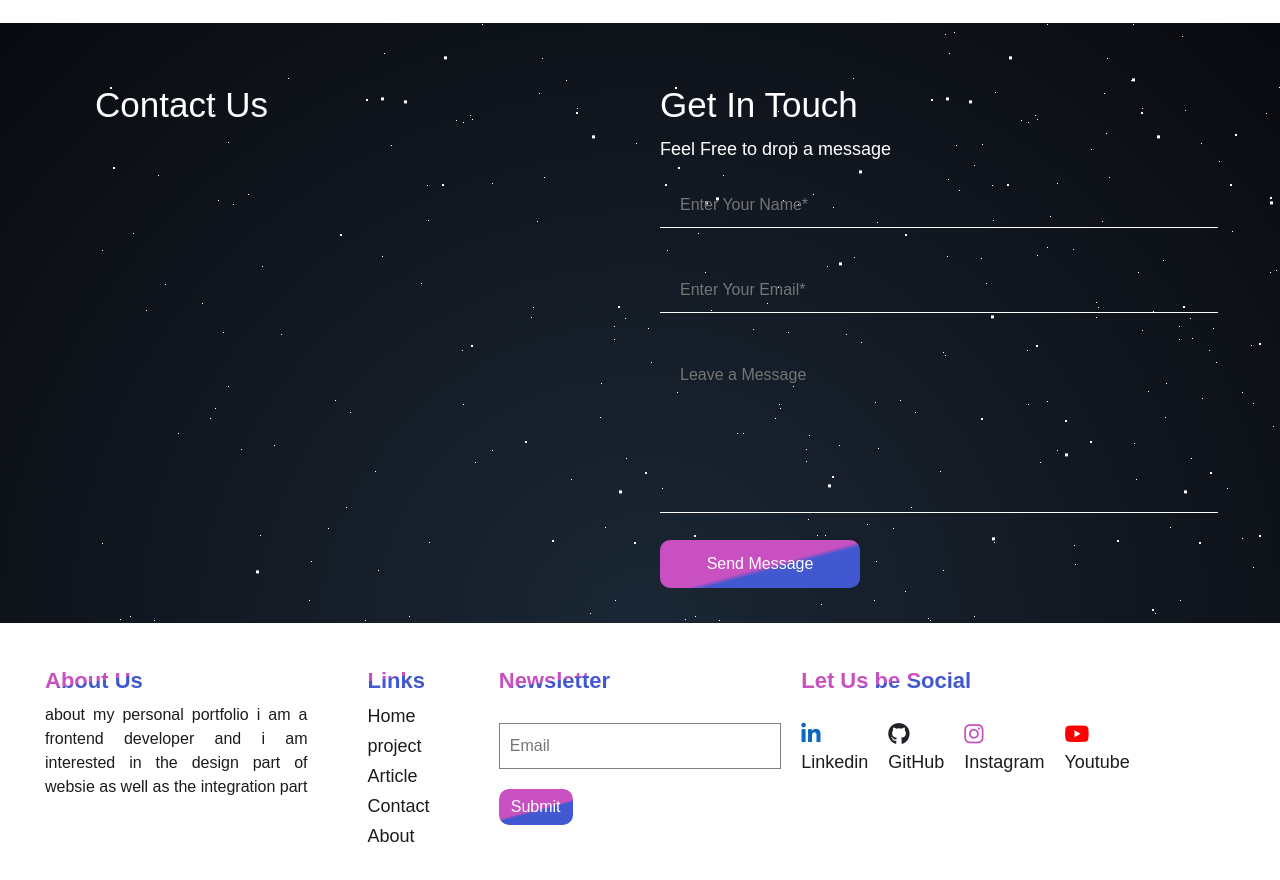
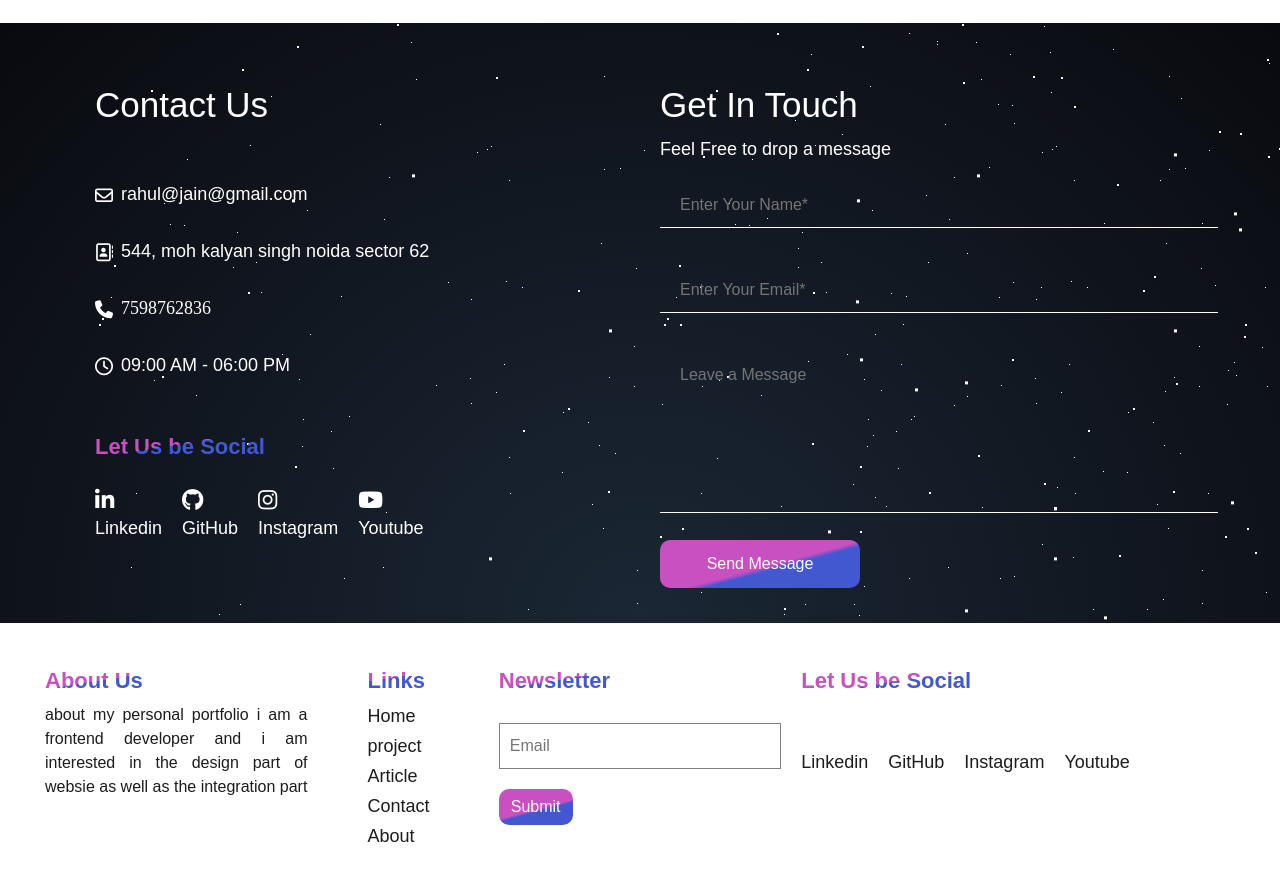
Before and after one commit to RahulJaincorpseed/personal-portfolio, a React (Create React App) app: page / in a window 1280 px wide. Shown: the part 2500-3380 px from the top of the page. Built offline with nearby package versions, Linux system fonts and the light colour scheme.

Commit message:
add contact destails and completed with responsiveness

```diff
--- a/src/Main/ContactUs.js
+++ b/src/Main/ContactUs.js
@@ -1,6 +1,7 @@
 import React from "react"
 import "./ContactUs.scss"
 import { Link } from "react-router-dom"
+import SocialMod from "../component/SocialMod"
 
 const ContactUs = () => {
   return (
@@ -11,6 +12,25 @@ const ContactUs = () => {
         <div id="stars3"></div>
         <div className="my-content content">
           <h3 className="contact-heading">Contact Us</h3>
+          <div className="contact-option">
+            <div className="options">
+              <i class="fa-regular mr-2 fa-envelope"></i>
+              <span>rahul@jain@gmail.com</span>
+            </div>
+            <div className="options">
+              <i class="fa-regular mr-2 fa-address-book"></i>
+              <span>544, moh kalyan singh noida sector 62</span>
+            </div>
+            <div className="options">
+              <i class="fa-solid mr-2 fa-phone"></i>
+              <span className="mobile">7598762836</span>
+            </div>
+            <div className="options">
+              <i class="fa-regular mr-2 fa-clock"></i>
+              <span>09:00 AM - 06:00 PM</span>
+            </div>
+          </div>
+          <SocialMod />
         </div>
       </div>
       <div className="contact-right">
--- a/src/Main/ContactUs.scss
+++ b/src/Main/ContactUs.scss
@@ -123,6 +123,19 @@ $shadows-big: multiple-box-shadow(100);
         margin-bottom: 10px;
         font-size: 35px;
       }
+      .contact-option {
+        padding: 30px 0px;
+        .options {
+          font-size: 18px;
+          padding: 15px 0px;
+          display: flex;
+          justify-content: flex-start;
+          align-items: center;
+          .mobile {
+            font-family: normal;
+          }
+        }
+      }
       // width: 340px;
     }
   }
@@ -168,13 +181,12 @@ $shadows-big: multiple-box-shadow(100);
   }
 }
 
-
-@media only screen and (max-width: 768px){
+@media only screen and (max-width: 768px) {
   .contact-us {
-
     flex-direction: column;
     .contact-left {
       left: 0;
+      min-height: 580px;
     }
     .contact-right {
       min-height: 600px;
--- /dev/null
+++ b/src/component/SocialMod.js
@@ -0,0 +1,30 @@
+import React from "react"
+import "./SocialMod.scss"
+
+const SocialMod = () => {
+  return (
+    <div className="social">
+      <h4 className="small-heading">Let Us be Social</h4>
+      <div className="social-icons">
+        <div className="icon">
+          <i className="fa-brands fa-linkedin-in"></i>
+          <p>Linkedin</p>
+        </div>
+        <div className="icon">
+          <i className="fa-brands fa-github"></i>
+          <p>GitHub</p>
+        </div>
+        <div className="icon">
+          <i className="fa-brands fa-instagram"></i>
+          <p>Instagram</p>
+        </div>
+        <div className="icon">
+          <i className="fa-brands fa-youtube"></i>
+          <p>Youtube</p>
+        </div>
+      </div>
+    </div>
+  )
+}
+
+export default SocialMod
--- /dev/null
+++ b/src/component/SocialMod.scss
@@ -0,0 +1,27 @@
+.social {
+  padding: 10px;
+  padding-left: 0px;
+  .social-icons {
+    display: flex;
+    align-items: center;
+    gap: 20px;
+    padding: 20px 0px;
+    .icon {
+      i {
+        font-size: 22px;
+        color: #fff !important;
+      }
+      p {
+        color: #fff;
+        font-weight: 400;
+        font-size: 18px;
+        margin-bottom: 0px;
+        &:hover {
+          background: -webkit-linear-gradient(99deg, #4158d0 70%, #c850c0 60%);
+          -webkit-background-clip: text;
+          -webkit-text-fill-color: transparent;
+        }
+      }
+    }
+  }
+}
```
